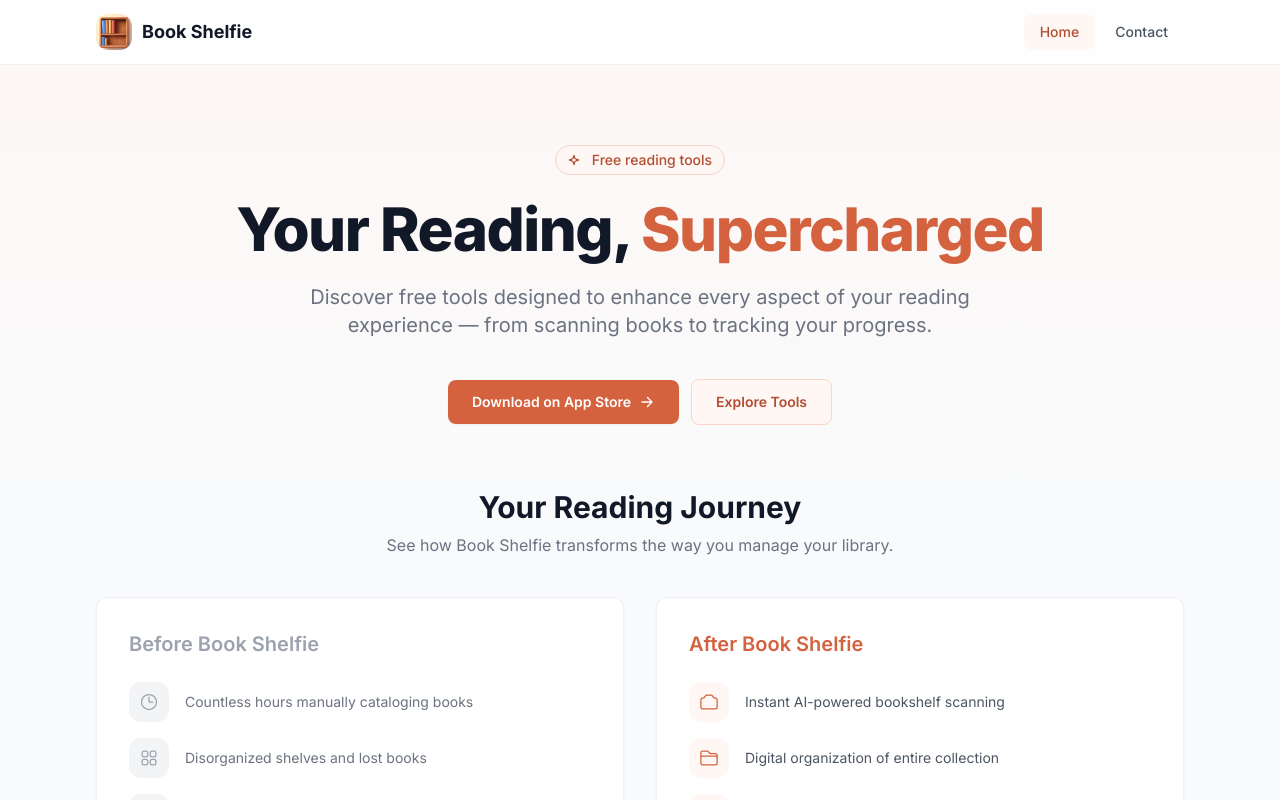
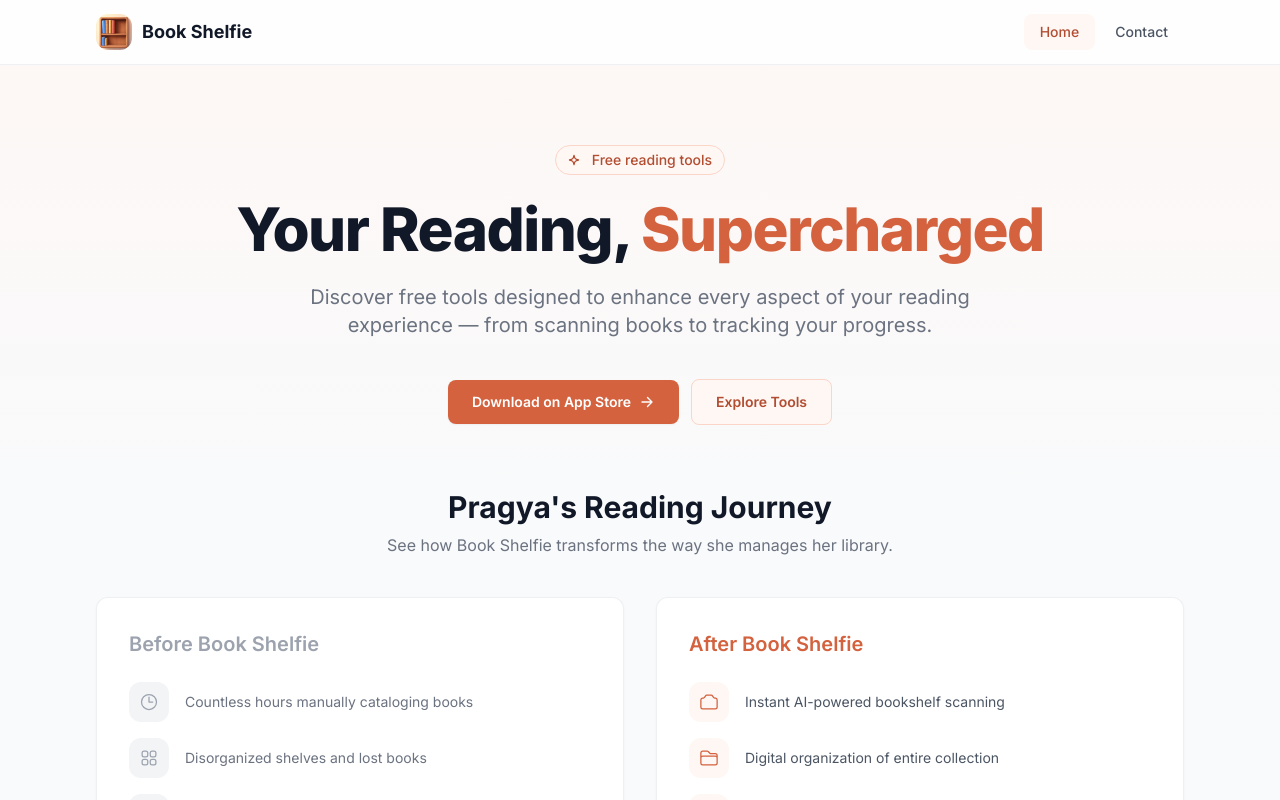
Before and after one commit to SamGit83/vercel-bookshelfie, a Next.js app: page / in a window 1280 px wide. Shown: the top 800 px of the page. Built offline with nearby package versions, Linux system fonts and the light colour scheme.

Commit message:
Add Readers Journey, Benefits and How it works sections....

```diff
--- a/components/UserJourney.js
+++ b/components/UserJourney.js
@@ -49,9 +49,9 @@ const UserJourney = () => {
     <div ref={ref}>
       <div className="text-center mb-10">
         <h2 className="text-2xl sm:text-3xl font-bold text-gray-900 mb-2">
-          Your Reading Journey
+          Pragya's Reading Journey
         </h2>
-        <p className="text-gray-500">See how Book Shelfie transforms the way you manage your library.</p>
+        <p className="text-gray-500">See how Book Shelfie transforms the way she manages her library.</p>
       </div>
       <div className="grid grid-cols-1 md:grid-cols-2 gap-8">
         <div className={`card group p-8 transition-all duration-1000 ${isVisible ? 'opacity-100 translate-y-0' : 'opacity-0 translate-y-8'}`}>
```
